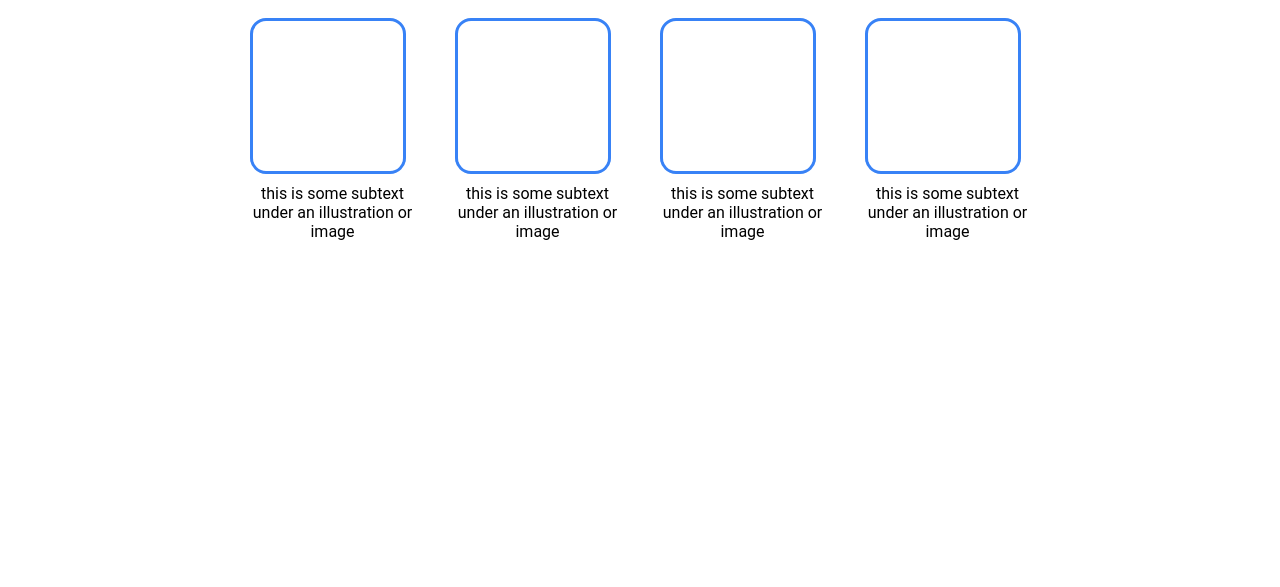
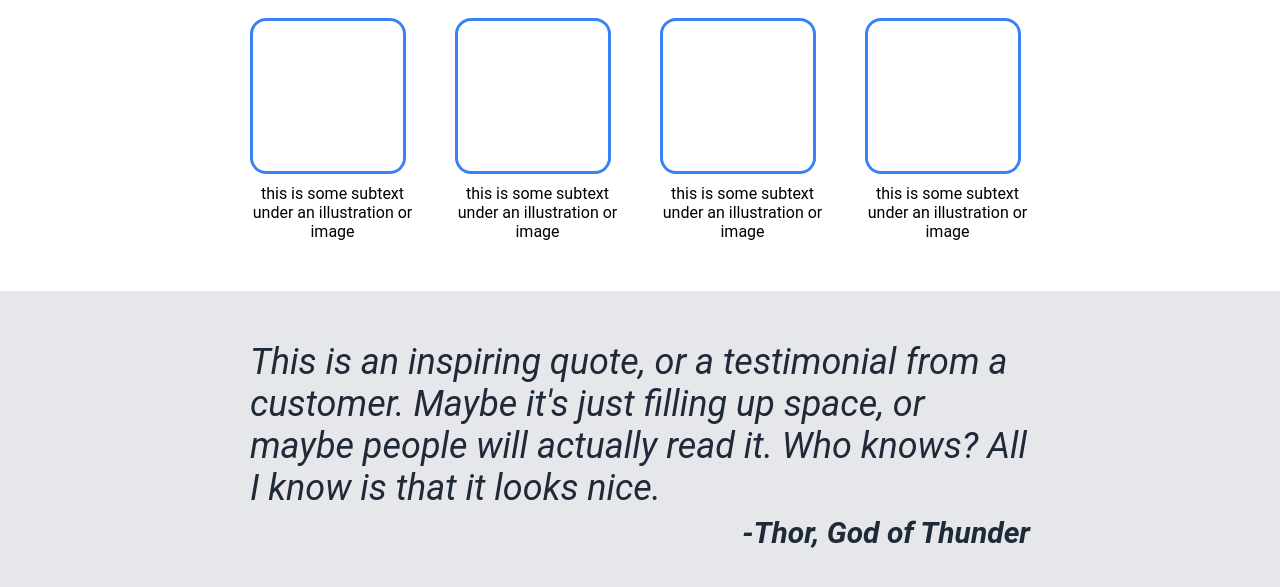
Before and after one commit to enrycami/landing-page-project, a plain HTML site: page index.html in a window 1280 px wide. Shown: the part 601-1188 px from the top of the page. Before the commit the page ends 892 px from the top, so only its background shows below. Drawn offline with Linux system fonts and the light colour scheme.

Commit message:
Add quote section

```diff
--- a/index.html
+++ b/index.html
@@ -8,13 +8,11 @@
 <body>
     <div class="header">
         <div class="header-logo">Header Logo</div>
-        <!-- <div class="header-links"> -->
             <ul class="header-links">
                 <li><a href="">header link one</a></li>
                 <li><a href="">header link two</a></li>
                 <li><a href="">header link three</a></li>
             </ul>
-        </div>
     </div>
     <div class="hero">
         <div class="hero-text-container">
@@ -45,5 +43,9 @@
             </div>
         </div>
     </div>
+    <div class="quote">
+        <p>This is an inspiring quote, or a testimonial from a customer. Maybe it's just filling up space, or maybe people will actually read it. Who knows? All I know is that it looks nice.</p>
+        <div class="quote-author">-Thor, God of Thunder</div>
+    </div>
 </body>
 </html>
--- a/styles.css
+++ b/styles.css
@@ -125,3 +125,24 @@
     padding: 50px 250px;
     gap: 40px;
 }
+
+.quote {
+    display: flex;
+    flex-direction: column;
+    align-items: center;
+    gap: 6px;
+    padding: 50px 250px;
+    background-color: #E5E7EB;
+    font-size: 36px;
+    font-style: italic;
+    color: #1F2937;
+}
+p {
+    margin: 0;
+}
+
+.quote-author {
+    font-weight: bold;
+    font-size: 30px;
+    align-self: flex-end;
+}
```
